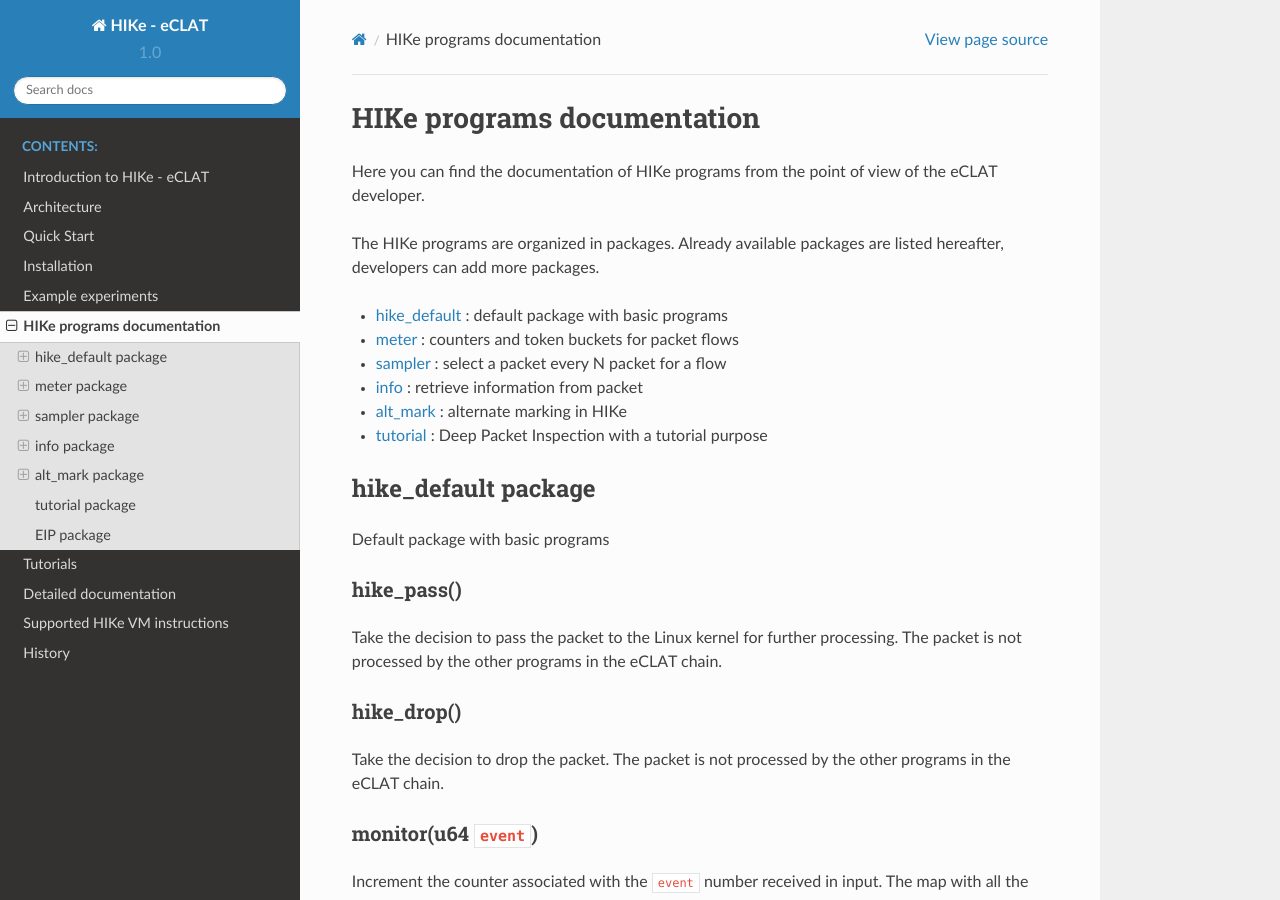
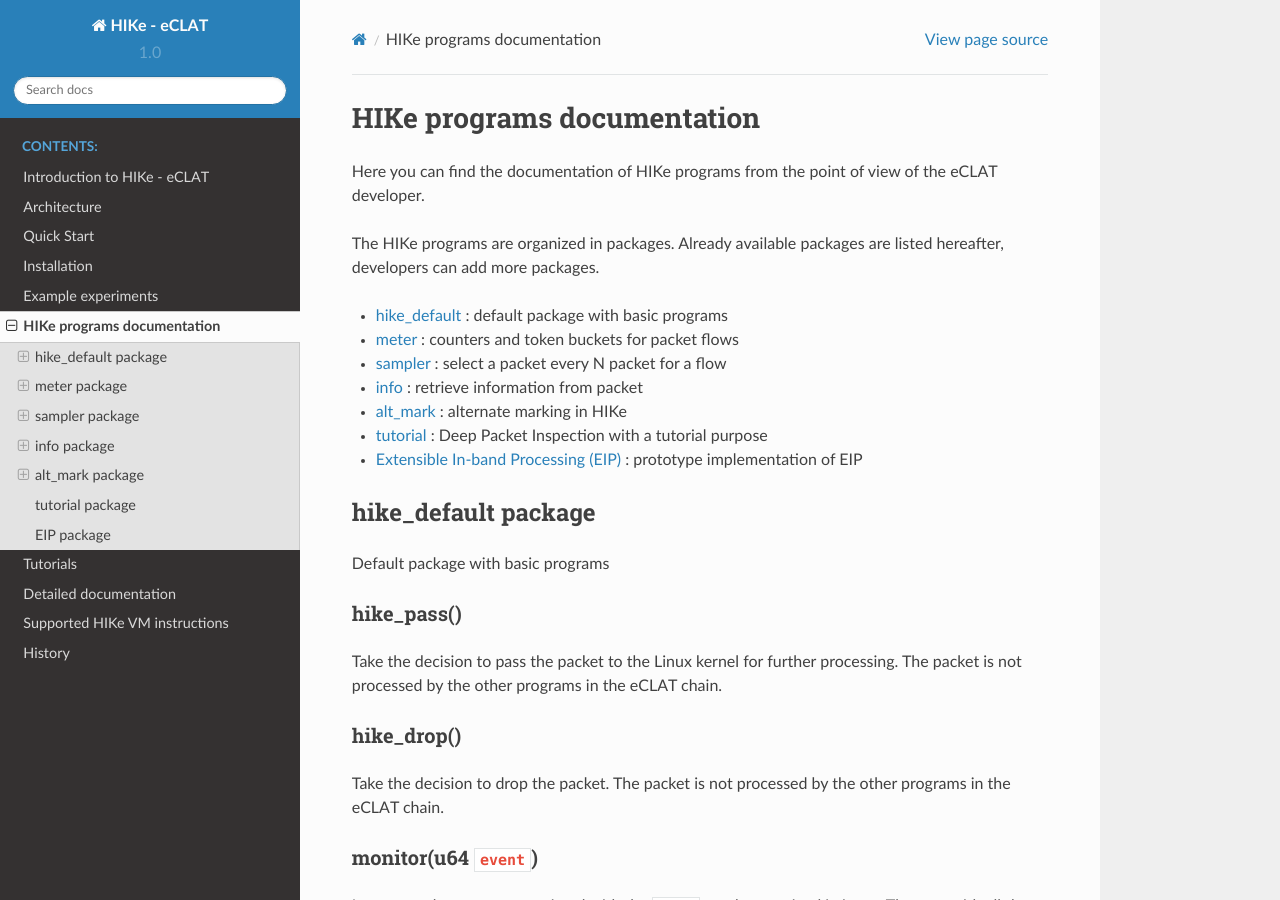
Before and after one commit to hike-eclat/docs, a Sphinx documentation site: the page built from docs/hike_programs.rst, in a window 1280 px wide and 900 px high. Built offline with Sphinx 7.4.7 and the Read the Docs theme 2.0.0, drawn with Linux system fonts in a browser that asks for light colours; pages that are not in the unit, such as notebooks, are missing from menus.

Commit message:
Update hike_programs.rst

```diff
--- a/docs/hike_programs.rst
+++ b/docs/hike_programs.rst
@@ -11,7 +11,8 @@
 - `sampler <#sampler-package>`_ : select a packet every N packet for a flow
 - `info <#info-package>`_ : retrieve information from packet
 - `alt_mark <#alt-mark-package>`_ : alternate marking in HIKe
-- `tutorial <#alt-mark-package>`_ : Deep Packet Inspection with a tutorial purpose
+- `tutorial <#tutorial-package>`_ : Deep Packet Inspection with a tutorial purpose
+- `Extensible In-band Processing (EIP) <#eip-package>`_ : prototype implementation of EIP
 
 
 hike_default package
```
